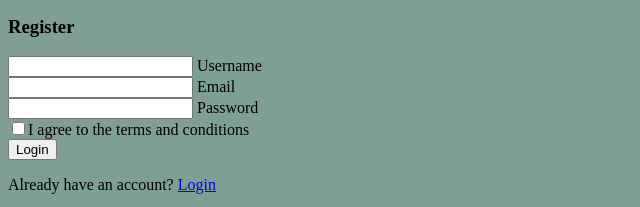
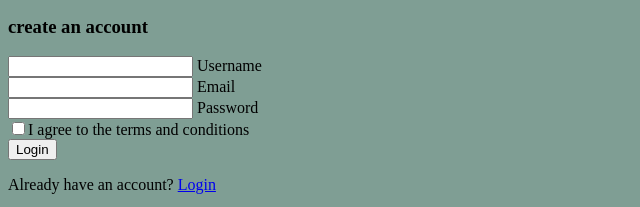
Before and after one commit to VeeKreates/building-RoleCall, a plain HTML site: page landing page/index.html in a window 1280 px wide. Shown: the part 684-891 px from the top of the page, 0-640 px from the left. Drawn offline with Linux system fonts and the light colour scheme.

Commit message:
Update index.html

```diff
--- a/landing page/index.html
+++ b/landing page/index.html
@@ -61,9 +61,8 @@
     </div>
 
 
-     <div class="wrapper-registration-box" >
-        <div class="form-box login">
-            <h3> Register</h3>
+     <div class="registration-box" >
+            <h3> create an account</h3>
             <form action="#">
                 <div class="input-box">
                     <input type="text" required>
@@ -80,8 +79,6 @@
                 <div class="remember-forgot">
                 <label>
                     <input type="checkbox">I agree to the terms and conditions</label>
-                    <!-- <a href="#">forgot password?</a>
-                     -->
             </div>
             <button type="submit">Login</button>
             <div class="register-link">
@@ -89,18 +86,13 @@
                     <a href="#">Login</a>
 
             </p>
-
-        </div>
             </form>
 
         </div>
     </div>
 </section>
 
-<section>
-    <p>
 
-    </p>
-</section>
+<script src="script.js"></script>
 </body>
 </html>
```
